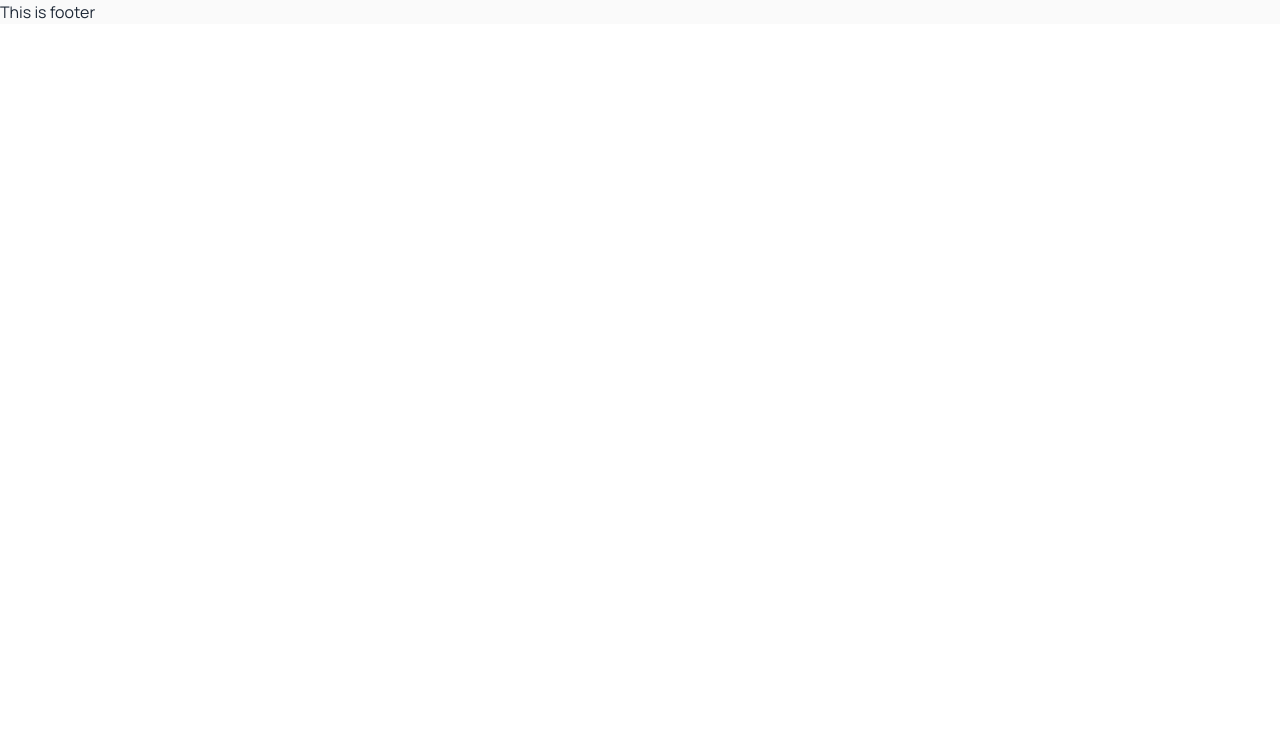
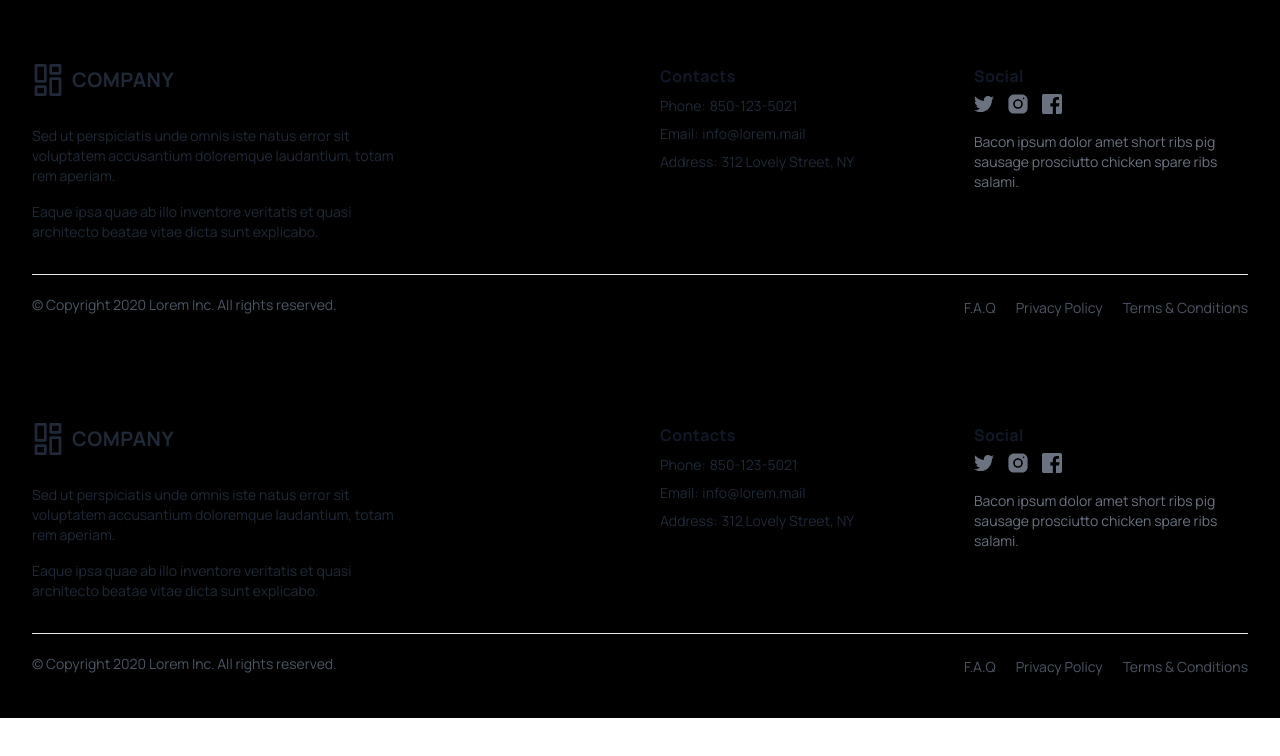
Before and after one commit to mohammadJahid8/audiophile, a React (Create React App) app: page /footer in a window 1280 px wide. Shown: the top 756 px of the page. Built offline with nearby package versions, Linux system fonts and the light colour scheme; a web font is replaced by a local one.

Commit message:
footer started

```diff
--- a/src/App.js
+++ b/src/App.js
@@ -10,18 +10,22 @@ import NotFound from "./Pages/Shared/NotFound";
 
 function App() {
   return (
+    <>
+
       <div className='max-w-[90rem] mx-auto'>
         {/* <Navbar /> */}
         <Routes>
-        <Route path="/" element={<Home/>}/>
-        <Route path="/home" element={<Home/>}/>
+          <Route path="/" element={<Home />} />
+          <Route path="/home" element={<Home />} />
           <Route path="/footer" element={<Footer />} />
           <Route path="/portfolio" element={<Portfolio />} />
           <Route path="/contact" element={<Contact />} />
           <Route path="/team" element={<Team />} />
           <Route path="/notFound" element={<NotFound />} />
         </Routes>
+        <Footer />
       </div>
+    </>
   );
 }
 
--- a/src/Pages/Shared/Footer.js
+++ b/src/Pages/Shared/Footer.js
@@ -3,7 +3,154 @@ import React from 'react';
 const Footer = () => {
     return (
         <div>
-            <h2>This is footer</h2>
+            <div className="px-4 pt-16 mx-auto sm:max-w-xl md:max-w-full  md:px-24 lg:px-8 bg-black">
+                <div className="grid gap-10 row-gap-6 mb-8 sm:grid-cols-2 lg:grid-cols-4">
+                    <div className="sm:col-span-2">
+                        <a
+                            href="/"
+                            aria-label="Go home"
+                            title="Company"
+                            className="inline-flex items-center"
+                        >
+                            <svg
+                                className="w-8 text-deep-purple-accent-400"
+                                viewBox="0 0 24 24"
+                                strokeLinejoin="round"
+                                strokeWidth="2"
+                                strokeLinecap="round"
+                                strokeMiterlimit="10"
+                                stroke="currentColor"
+                                fill="none"
+                            >
+                                <rect x="3" y="1" width="7" height="12" />
+                                <rect x="3" y="17" width="7" height="6" />
+                                <rect x="14" y="1" width="7" height="6" />
+                                <rect x="14" y="11" width="7" height="12" />
+                            </svg>
+                            <span className="ml-2 text-xl font-bold tracking-wide text-gray-800 uppercase">
+                                Company
+                            </span>
+                        </a>
+                        <div className="mt-6 lg:max-w-sm">
+                            <p className="text-sm text-gray-800">
+                                Sed ut perspiciatis unde omnis iste natus error sit voluptatem
+                                accusantium doloremque laudantium, totam rem aperiam.
+                            </p>
+                            <p className="mt-4 text-sm text-gray-800">
+                                Eaque ipsa quae ab illo inventore veritatis et quasi architecto
+                                beatae vitae dicta sunt explicabo.
+                            </p>
+                        </div>
+                    </div>
+                    <div className="space-y-2 text-sm">
+                        <p className="text-base font-bold tracking-wide text-gray-900">
+                            Contacts
+                        </p>
+                        <div className="flex">
+                            <p className="mr-1 text-gray-800">Phone:</p>
+                            <a
+                                href="tel:850-123-5021"
+                                aria-label="Our phone"
+                                title="Our phone"
+                                className="transition-colors duration-300 text-deep-purple-accent-400 hover:text-deep-purple-800"
+                            >
+                                850-123-5021
+                            </a>
+                        </div>
+                        <div className="flex">
+                            <p className="mr-1 text-gray-800">Email:</p>
+                            <a
+                                href="mailto:info@lorem.mail"
+                                aria-label="Our email"
+                                title="Our email"
+                                className="transition-colors duration-300 text-deep-purple-accent-400 hover:text-deep-purple-800"
+                            >
+                                info@lorem.mail
+                            </a>
+                        </div>
+                        <div className="flex">
+                            <p className="mr-1 text-gray-800">Address:</p>
+                            <a
+                                href="https://www.google.com/maps"
+                                target="_blank"
+                                rel="noopener noreferrer"
+                                aria-label="Our address"
+                                title="Our address"
+                                className="transition-colors duration-300 text-deep-purple-accent-400 hover:text-deep-purple-800"
+                            >
+                                312 Lovely Street, NY
+                            </a>
+                        </div>
+                    </div>
+                    <div>
+                        <span className="text-base font-bold tracking-wide text-gray-900">
+                            Social
+                        </span>
+                        <div className="flex items-center mt-1 space-x-3">
+                            <a
+                                href="/"
+                                className="text-gray-500 transition-colors duration-300 hover:text-deep-purple-accent-400"
+                            >
+                                <svg viewBox="0 0 24 24" fill="currentColor" className="h-5">
+                                    <path d="M24,4.6c-0.9,0.4-1.8,0.7-2.8,0.8c1-0.6,1.8-1.6,2.2-2.7c-1,0.6-2,1-3.1,1.2c-0.9-1-2.2-1.6-3.6-1.6 c-2.7,0-4.9,2.2-4.9,4.9c0,0.4,0,0.8,0.1,1.1C7.7,8.1,4.1,6.1,1.7,3.1C1.2,3.9,1,4.7,1,5.6c0,1.7,0.9,3.2,2.2,4.1 C2.4,9.7,1.6,9.5,1,9.1c0,0,0,0,0,0.1c0,2.4,1.7,4.4,3.9,4.8c-0.4,0.1-0.8,0.2-1.3,0.2c-0.3,0-0.6,0-0.9-0.1c0.6,2,2.4,3.4,4.6,3.4 c-1.7,1.3-3.8,2.1-6.1,2.1c-0.4,0-0.8,0-1.2-0.1c2.2,1.4,4.8,2.2,7.5,2.2c9.1,0,14-7.5,14-14c0-0.2,0-0.4,0-0.6 C22.5,6.4,23.3,5.5,24,4.6z" />
+                                </svg>
+                            </a>
+                            <a
+                                href="/"
+                                className="text-gray-500 transition-colors duration-300 hover:text-deep-purple-accent-400"
+                            >
+                                <svg viewBox="0 0 30 30" fill="currentColor" className="h-6">
+                                    <circle cx="15" cy="15" r="4" />
+                                    <path d="M19.999,3h-10C6.14,3,3,6.141,3,10.001v10C3,23.86,6.141,27,10.001,27h10C23.86,27,27,23.859,27,19.999v-10   C27,6.14,23.859,3,19.999,3z M15,21c-3.309,0-6-2.691-6-6s2.691-6,6-6s6,2.691,6,6S18.309,21,15,21z M22,9c-0.552,0-1-0.448-1-1   c0-0.552,0.448-1,1-1s1,0.448,1,1C23,8.552,22.552,9,22,9z" />
+                                </svg>
+                            </a>
+                            <a
+                                href="/"
+                                className="text-gray-500 transition-colors duration-300 hover:text-deep-purple-accent-400"
+                            >
+                                <svg viewBox="0 0 24 24" fill="currentColor" className="h-5">
+                                    <path d="M22,0H2C0.895,0,0,0.895,0,2v20c0,1.105,0.895,2,2,2h11v-9h-3v-4h3V8.413c0-3.1,1.893-4.788,4.659-4.788 c1.325,0,2.463,0.099,2.795,0.143v3.24l-1.918,0.001c-1.504,0-1.795,0.715-1.795,1.763V11h4.44l-1,4h-3.44v9H22c1.105,0,2-0.895,2-2 V2C24,0.895,23.105,0,22,0z" />
+                                </svg>
+                            </a>
+                        </div>
+                        <p className="mt-4 text-sm text-gray-500">
+                            Bacon ipsum dolor amet short ribs pig sausage prosciutto chicken
+                            spare ribs salami.
+                        </p>
+                    </div>
+                </div>
+                <div className="flex flex-col-reverse justify-between pt-5 pb-10 border-t lg:flex-row">
+                    <p className="text-sm text-gray-600">
+                        © Copyright 2020 Lorem Inc. All rights reserved.
+                    </p>
+                    <ul className="flex flex-col mb-3 space-y-2 lg:mb-0 sm:space-y-0 sm:space-x-5 sm:flex-row">
+                        <li>
+                            <a
+                                href="/"
+                                className="text-sm text-gray-600 transition-colors duration-300 hover:text-deep-purple-accent-400"
+                            >
+                                F.A.Q
+                            </a>
+                        </li>
+                        <li>
+                            <a
+                                href="/"
+                                className="text-sm text-gray-600 transition-colors duration-300 hover:text-deep-purple-accent-400"
+                            >
+                                Privacy Policy
+                            </a>
+                        </li>
+                        <li>
+                            <a
+                                href="/"
+                                className="text-sm text-gray-600 transition-colors duration-300 hover:text-deep-purple-accent-400"
+                            >
+                                Terms &amp; Conditions
+                            </a>
+                        </li>
+                    </ul>
+                </div>
+            </div>
         </div>
     );
 };
```
Lines whose indentation alone changed are shown as unchanged.
